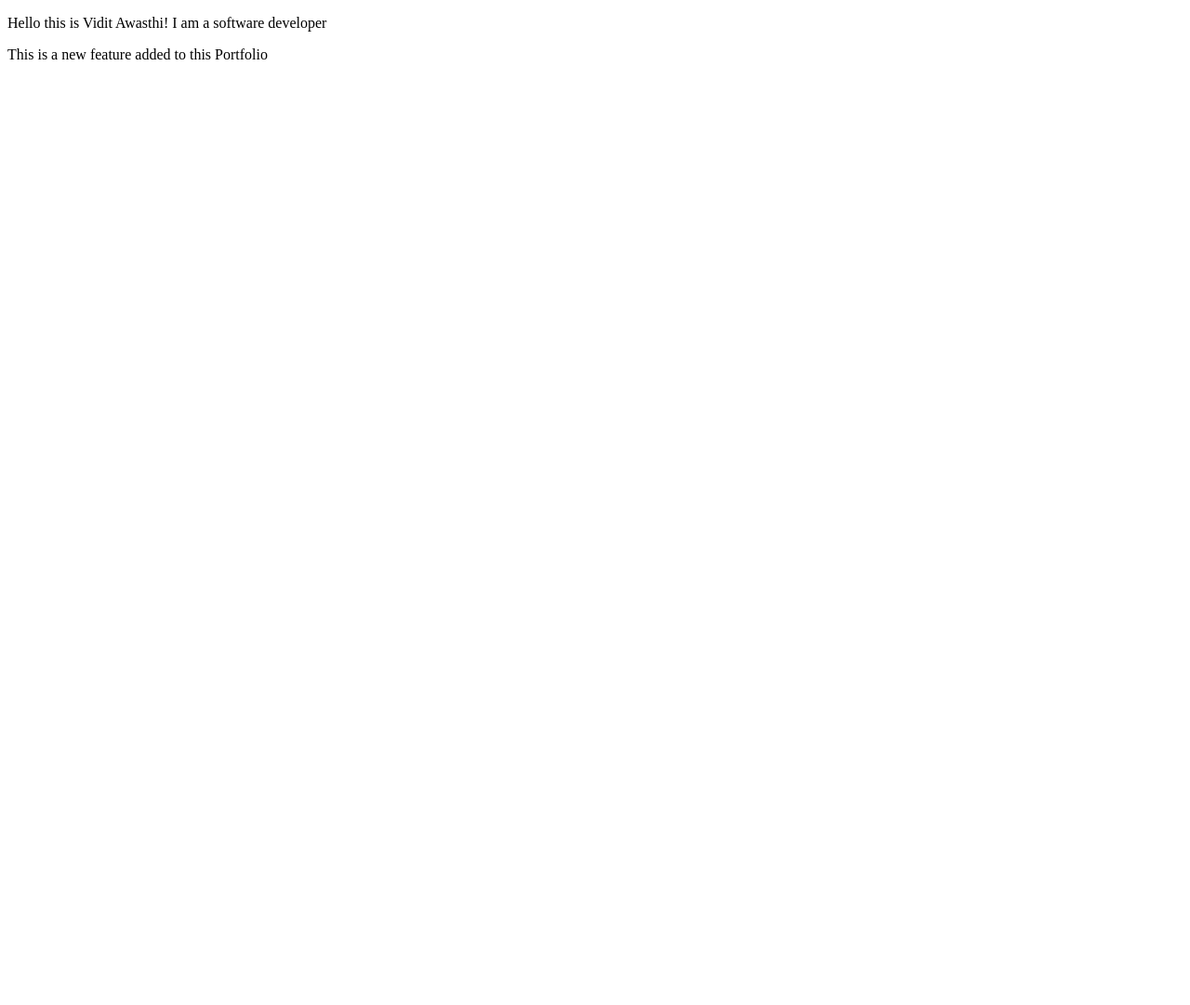
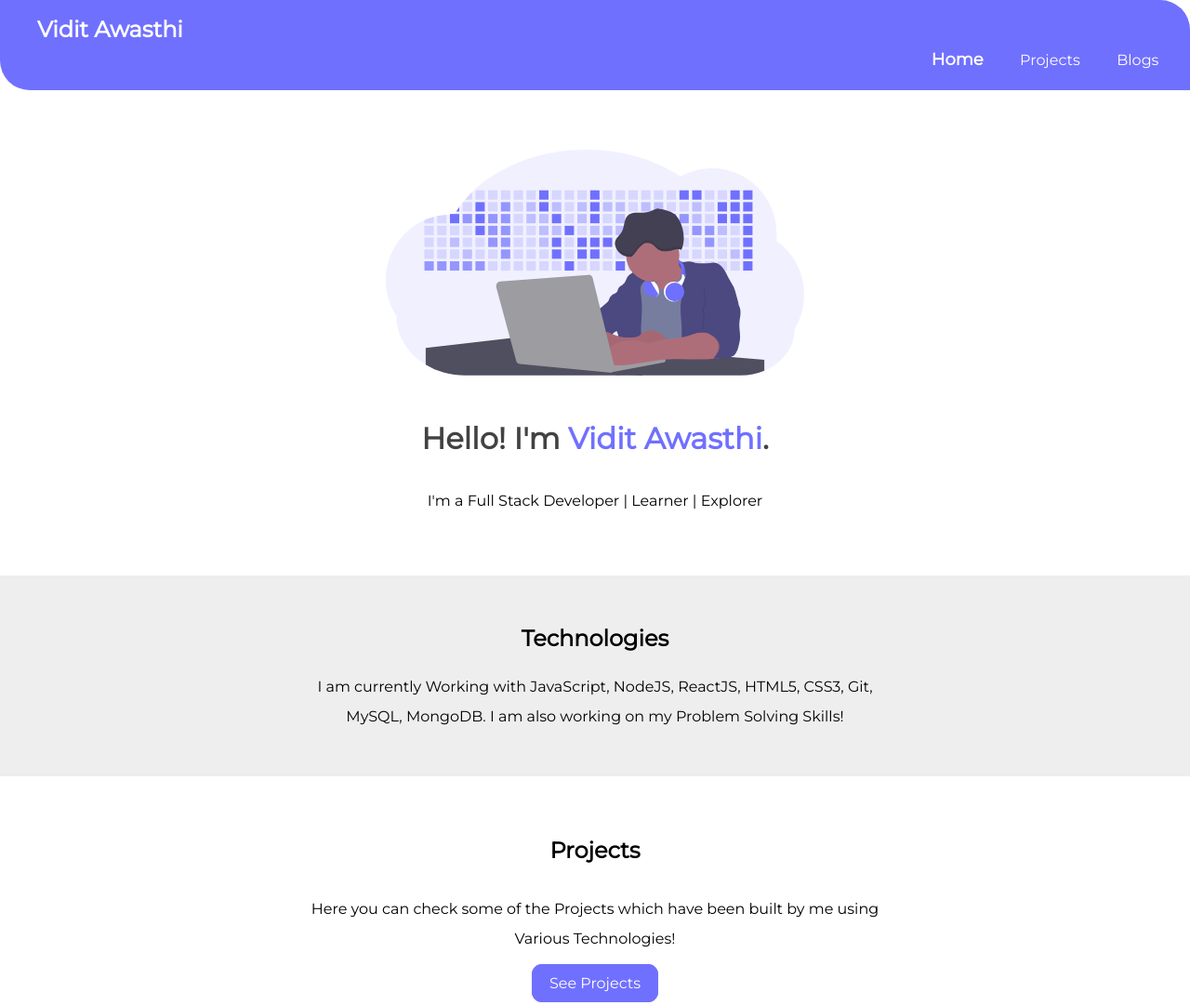
Before and after one commit to ViditAwasthi/Portfolio-ViditAwasthi, a plain HTML site: page index.html in a window 1280 px wide. Shown: the top 1081 px of the page at 93% size. Before the commit the page ends 800 px from the top, so only its background shows below. Drawn offline with Linux system fonts and the light colour scheme.

Commit message:
initial commit

```diff
--- /dev/null
+++ b/css/styles.css
@@ -0,0 +1,187 @@
+@import url('https://fonts.googleapis.com/css2?family=Montserrat:wght@400&display=swap');
+
+:root{
+	--primary-color: #7070FF;
+
+	--secondary-color:#D500F9;
+	--dark-grey:#424242;
+	--off-white:#EEEEEE;
+}
+
+body{
+	font-family: 'Montserrat',sans-serif;
+	margin: 0px;
+}
+
+hr{
+	margin: 2rem 0rem;
+}
+
+.container{
+	padding: 0rem 1rem;
+	line-height: 2rem;
+}
+
+.container-center{
+	max-width: 650px;
+	margin: auto;
+}
+
+/* Links */
+
+.link{
+	text-decoration: none;
+	padding: 0.5rem 1rem;
+	margin: 0.1rem;
+}
+
+.link-primary{
+	background-color: var(--primary-color);
+	color: white;
+	border: 0.2rem solid var(--primary-color);
+	font-weight: 580;
+	border-radius: 0.7rem;
+}
+
+.link-secondary{
+	color: var(--primary-color);
+	border: 0.2rem solid var(--primary-color);
+	border-radius: 0.7rem;
+}
+
+.link-center{
+	align-self: center;
+}
+
+/**lists**/
+.bulletless-list{
+	list-style: none;
+	padding-inline-start: 0px;
+}
+
+.list-inline li{
+	display: inline;
+	padding: 0.5rem 1rem;
+	text-align: center;
+}
+
+
+
+/**navbar**/
+
+.navigation{
+	background-color: var(--primary-color);
+	padding: 1rem 0.5rem;
+	color: white;
+	border-bottom-left-radius: 2rem;
+	border-top-right-radius: 2rem;
+}
+
+.navigation .nav-logo{
+	font-size: x-large;
+	font-weight: 600;
+	margin: 0rem 2rem;
+}
+
+.navigation .nav-pills{
+	text-align: right;
+	margin: 0rem 0.5rem;
+}
+
+.navigation .link{
+	color: white;
+	padding: 0rem;
+}
+
+.navigation .link-active{
+	font-weight: 600;
+	font-size: large;
+}
+
+/**header**/
+.header{
+	padding: 4rem;
+}
+.hero-img{
+	display: block;
+	max-width: 80%;
+	width: 450px;
+	margin: auto;
+}
+.header-title{
+	font-weight: 700;
+	color: var(--dark-grey);
+	text-align: center;
+	margin-top: 3rem;
+	margin-bottom: 2rem;
+	margin-right: 2rem;
+	margin-left: 2rem;
+
+}
+.hero-name{
+	color: var(--primary-color);
+	display: inline;
+}
+.hero-intro{
+	text-align: center;
+}
+
+.project-header{
+	padding: 2rem;
+}
+.project-header-title{
+	font-weight: 700;
+	color: var(--dark-grey);
+	text-align: center;
+	margin: 0px;
+}
+.project-hero-img{
+	display: block;
+	max-width: 200px;
+	margin: auto;
+}
+
+
+/**section**/
+.section{
+	padding: 2rem;
+}
+.section h4{
+	font-size: x-large;
+	font-weight: 600;
+	text-align: center;
+}
+.off-white{
+	background-color: var(--off-white);
+}
+.skill-section{
+	text-align: center;
+}
+
+
+/**footer**/
+.footer{
+
+	background-color: var(--primary-color);
+	border-top-left-radius: 3rem;
+	border-top-right-radius: 3rem;
+	padding: 2rem 2rem;
+	color: white;
+}
+
+.footer-title{
+	font-size: large;
+	font-weight: 600;
+	text-align: center;
+}
+
+.footer .list-unordered{
+	text-align: center;
+	padding-inline-start: 0px;
+	padding-top: 1rem;
+	padding-bottom: 1rem;
+}
+
+.footer .link{
+	color: white;
+}
--- a/index.html
+++ b/index.html
@@ -2,12 +2,67 @@
 <html lang="en">
 <head>
     <meta charset="UTF-8">
-    <meta http-equiv="X-UA-Compatible" content="IE=edge">
     <meta name="viewport" content="width=device-width, initial-scale=1.0">
-    <title>Testing Portfolio</title>
+    <link rel="icon" href="https://i.pinimg.com/originals/1c/54/f7/1c54f7b06d7723c21afc5035bf88a5ef.png">
+    <title>Vidit Awasthi</title>
+    <link rel="stylesheet" type="text/css" href="./css/styles.css">
 </head>
 <body>
-    <p>Hello this is Vidit Awasthi! I am a software developer </p>
-    <p>This is a new feature added to this Portfolio</p>
+
+<nav class="navigation container">
+	<div class="nav-logo">Vidit Awasthi</div>
+	<ul class="bulletless-list list-inline nav-pills">
+		<li>
+			<a href="#" class="link link-active">Home</a>
+		</li>
+		<li>
+			<a href="./projects.html" class="link">Projects</a>
+		</li>
+		<li>
+			<a href="./blogs.html" class="link">Blogs</a>
+		</li>
+	</ul>
+</nav>
+
+<header class="header">
+	<img src="./images/img1.svg" class="hero-img">
+	<h1 class="header-title">Hello! I'm <div class="hero-name">Vidit Awasthi</div>.</h1>
+	<p class="container container-center hero-intro">I'm a Full Stack Developer | Learner | Explorer</p>
+</header>
+
+<section class="section skill-section off-white">
+	<div class="container container-center">
+		<h1>Technologies</h1>
+		<p>I am currently Working with JavaScript, NodeJS, ReactJS, HTML5, CSS3, Git, MySQL, MongoDB. I am also working on my Problem Solving Skills! </p>
+	</div>
+</section>
+
+<section class="section">
+	<div class="container container-center">
+		<h4>Projects</h4>
+		<p style="text-align: center;">	Here you can check some of the Projects which have been built by me using Various Technologies!</p>
+		<center><a href="./projects.html" class="link link-primary link-center" style="margin-top: 2rem;">See Projects</a></center>
+	</div>
+</section>
+
+
+<section class="section off-white">
+	<div class="container container-center">
+		<h4>BLOGS</h4>
+		<p style="text-align: center;">	Along with Developing Web apps, I also like to Write Tech Blogs. Here are some of them!</p>
+		<center><a href="./blogs.html" class="link link-secondary link-center" style="margin-top: 2rem;">Read Blogs</a></center>
+	</div>
+</section>
+
+<footer class="footer container">
+	<div class="footer-title">Get in Touch!</div>
+	<ul class="list-unordered list-inline">
+		<li><a href="https://www.linkedin.com/in/vidit-awasthi-768010195/" class="link" target="blank">Linked In</a></li>
+
+		<li><a href="https://github.com/ViditAwasthi" class="link" target="blank">Github</a></li>
+		<li><a href="https://twitter.com/ViditAwasthi_" class="link" target="blank">Twitter</a></li>
+		<li><a href="https://leetcode.com/top_vidit/" class="link" target="blank">LeetCode</a></li>
+	</ul>
+</footer>
 </body>
 </html>
```
Also changed, not shown: images/img1.svg (added).
